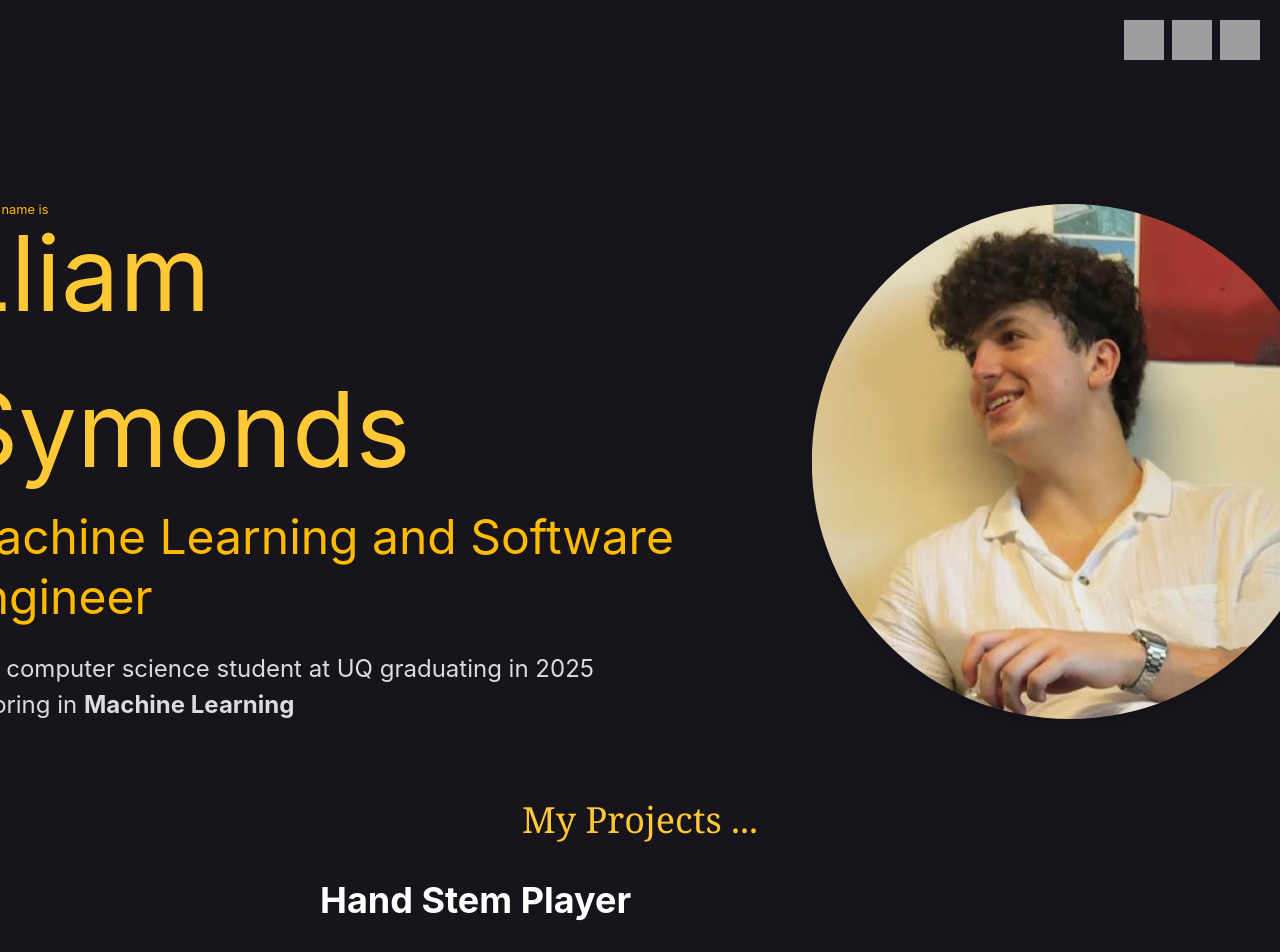
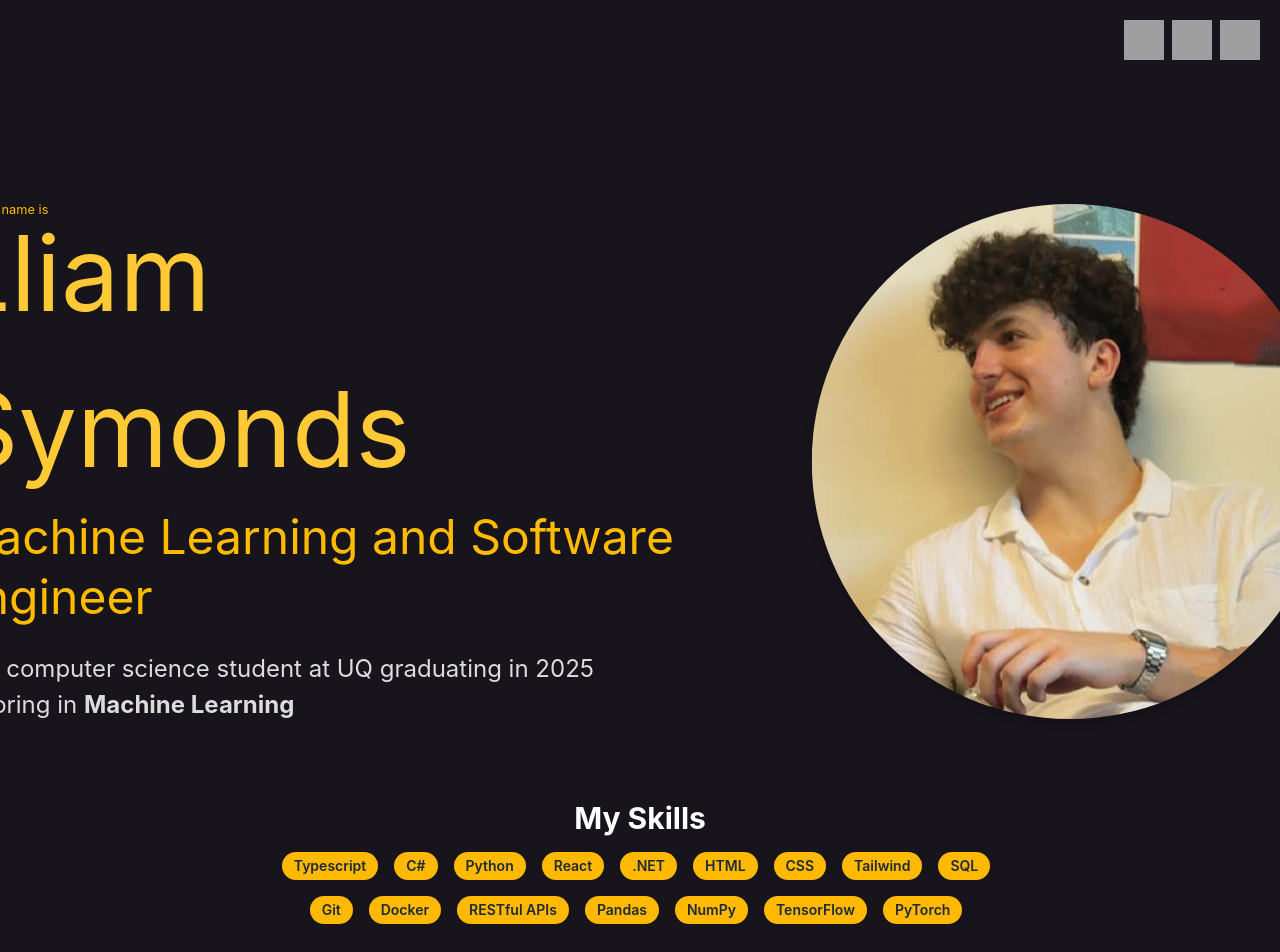
Before and after one commit to lliamsymonds04/porfolio-website, a React (Vite) app: page / in a window 1280 px wide. Shown: the top 952 px of the page. Built offline with nearby package versions, Linux system fonts and the light colour scheme; no server answers; grey boxes are pictures that could not be loaded.

Commit message:
added my skills

```diff
--- /dev/null
+++ b/public/SkillsArray.json
@@ -0,0 +1,4 @@
+{
+    "skills": ["Typescript", "C#", "Python", "React", ".NET", "HTML", "CSS",
+        "Tailwind", "SQL", "Git", "Docker", "RESTful APIs", "Pandas", "NumPy", "TensorFlow", "PyTorch"]
+}
--- a/src/App.tsx
+++ b/src/App.tsx
@@ -6,6 +6,7 @@ import Footer from "./components/Footer";
 import MobileLandingPage from "./components/mobile/MobileLandingPage";
 import DesktopLandingPage from "./components/desktop/DesktopLandingPage";
 import Projects from "./components/Projects";
+import Skills from "./components/Skills";
 
 const App = () => {
   const isMobile = useCheckMobile()
@@ -21,6 +22,7 @@ const App = () => {
       {isMobile ? (
         <MobileLandingPage />
       ) : <DesktopLandingPage/>}
+      <Skills/>
       <Projects/>
       <Footer/>
     </div>
--- /dev/null
+++ b/src/components/Skills.tsx
@@ -0,0 +1,44 @@
+import { useEffect, useState } from "react";
+
+type SkillsData = {
+    skills: string[];
+}
+
+function SkillTag({ skill }: { skill: string }) {
+    return (
+        <span className="inline-block bg-amber-400 text-gray-800 rounded-full px-3 py-1 text-sm font-semibold mr-2 mb-2">
+            {skill}
+        </span>
+    );
+}
+
+function Skills() {
+    const [skillData, setSkillData] = useState<SkillsData>({skills: []});
+
+    useEffect(() => {
+        const fetchSkills = async () => {
+            const response = await fetch('/SkillsArray.json');
+
+            const data = await response.json();
+            setSkillData(data);
+            console.log("Skills fetched:", data);
+        };
+        fetchSkills();
+    }, [])
+
+    return (
+        <div className="flex flex-col w-full items-center pb-32">
+            <div className="text-3xl font-bold">
+                My Skills
+            </div>
+            <div className="flex flex-wrap justify-center items-center gap-2 p-4 w-90% max-w-[50rem]">
+                {skillData.skills.map((skill: string, index: number) => (
+                    <SkillTag key={index} skill={skill} />
+                ))}
+            </div>
+        </div>
+
+    )
+}
+
+export default Skills;
```
